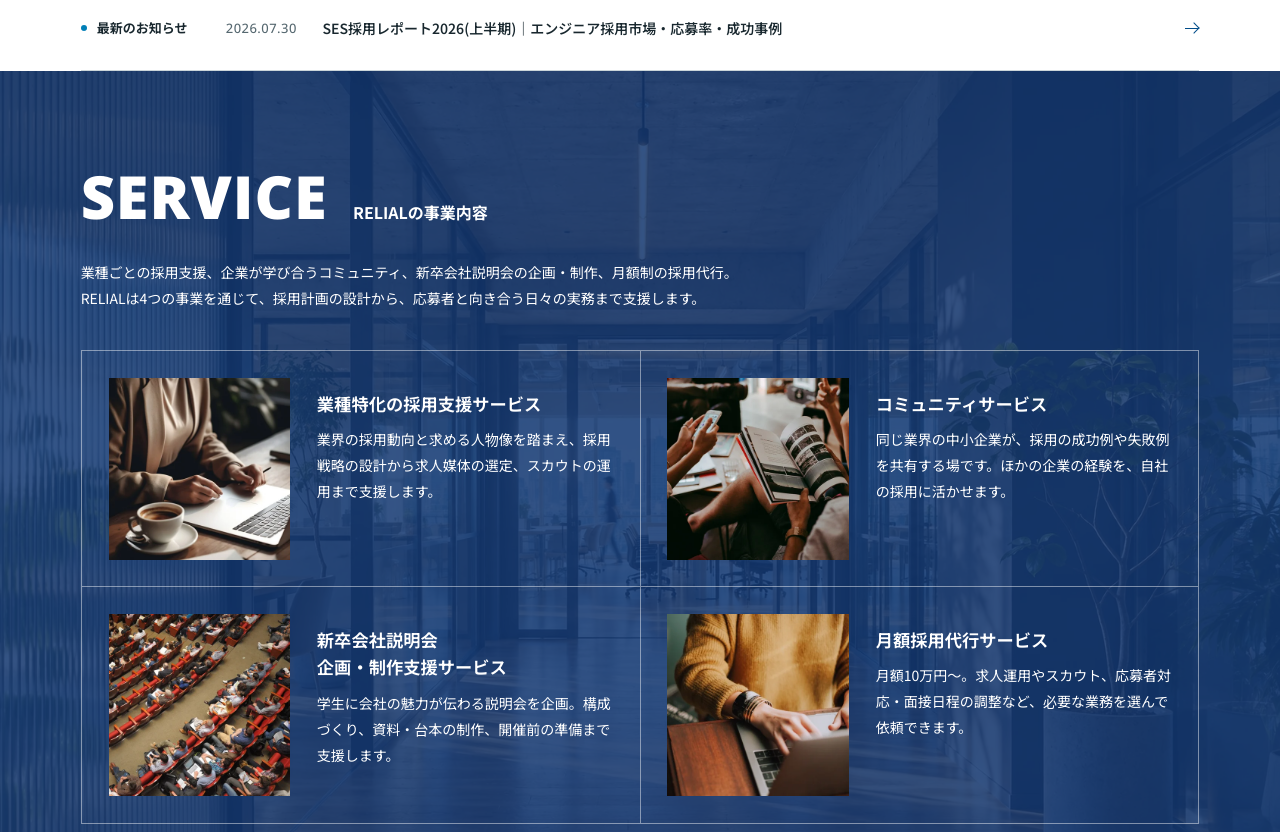
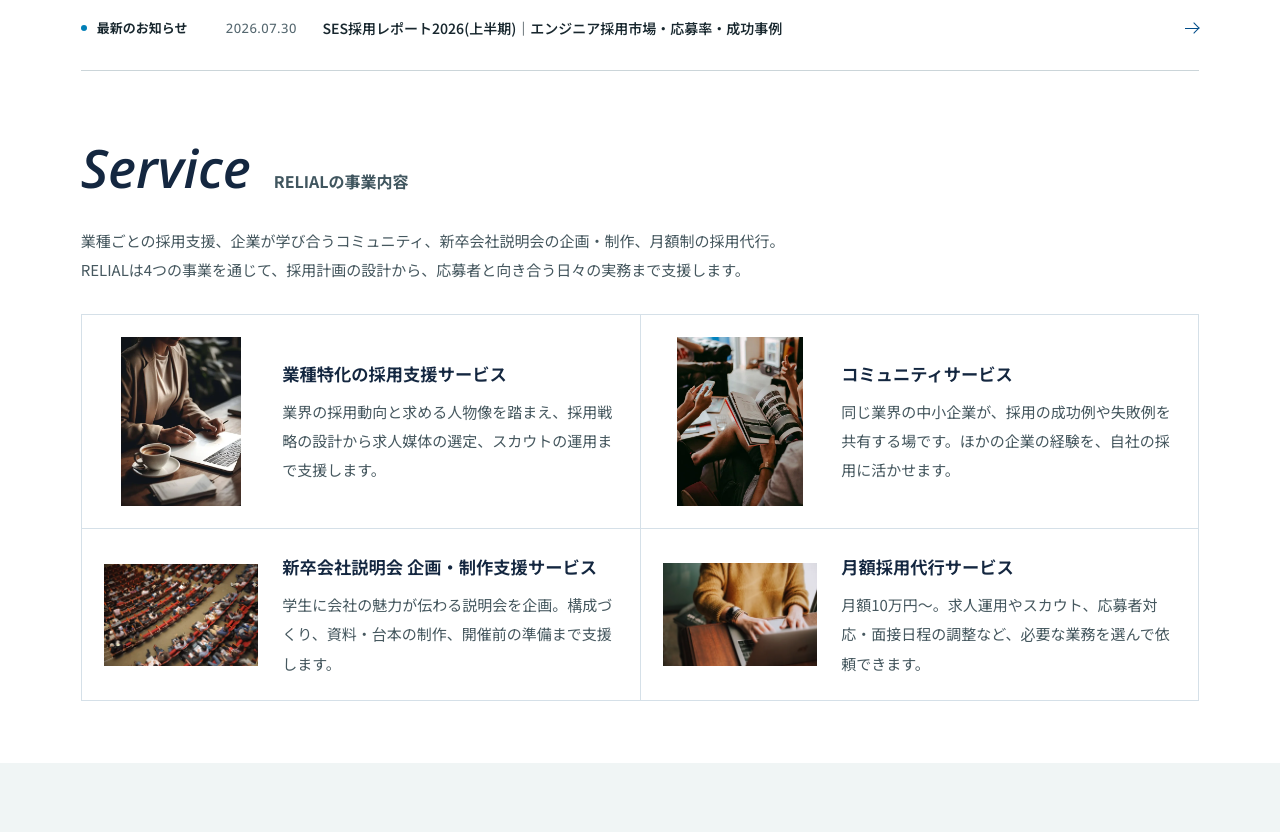
Before and after one commit to infoquestcrew-ui/relial-ui, a plain HTML site: page index.html in a window 1280 px wide. Shown: the part 733-1565 px from the top of the page. Drawn offline with Linux system fonts and the light colour scheme; animation ran at ten frames a second; a web font is replaced by a local one.

Commit message:
Refresh the home services palette, photo framing and typography

```diff
--- a/home.css
+++ b/home.css
@@ -250,7 +250,8 @@ html:not([data-opening]) .flow-settled { mask: none; }
 .home-title { display: flex; align-items: baseline; flex-wrap: wrap; column-gap: clamp(14px, 1.8vw, 26px); row-gap: 8px; line-height: 1; }
 .home-title > :first-child { font: italic 600 clamp(42px, 4.2vw, 53px)/1.35 var(--en); letter-spacing: normal; }
 .home-title > :last-child { padding-left: 13px; border-left: 1px solid #9db0b8; color: #40565f; font-size: 16px; font-weight: 700; line-height: 1.6; letter-spacing: normal; }
-.heading-line > p { max-width: 29em; color: var(--home-text); font-size: 15px; line-height: 1.95; }
+.heading-line > p { max-width: 29em; }
+.heading-line > p, .services-intro, .services-grid p { color: var(--home-text); font-size: 15px; line-height: 1.95; }
 .notice-list { list-style: none; }
 
 .home-results { padding-block: clamp(64px, 6.5vw, 107px); background: var(--home-paper); }
@@ -281,7 +282,8 @@ html:not([data-opening]) .flow-settled { mask: none; }
 .report-art b span { margin-left: .15em; font-weight: 370; }
 .report-art strong { display: block; padding-top: 7px; border-top: 1px solid rgb(255 255 255 / 63%); font-size: 14px; letter-spacing: .12em; }
 .report-info { position: relative; padding: 17px 26px 0 0; }
-.report-info h3 { margin-top: 9px; font-size: clamp(17px, 1.35vw, 22px); font-weight: 650; line-height: 1.75; }
+.report-info h3 { margin-top: 9px; }
+.report-info h3, .services-grid h3 { font-size: clamp(17px, 1.35vw, 22px); font-weight: 650; line-height: 1.75; }
 .report-info > .arrow { position: absolute; bottom: 9px; right: 1px; }
 .notice-meta { display: flex; flex-wrap: wrap; align-items: center; gap: 12px; }
 .notice-meta > span { font-size: 11px; padding: 2px 9px; line-height: 1.6; color: #425861; background: #eef3f4; }
@@ -346,7 +348,8 @@ html:not([data-opening]) .flow-settled { mask: none; }
   .home-wire a .arrow { position: absolute; top: 50%; right: 1px; }
   .home-space { padding-block: 63px; }
   .heading-line { flex-wrap: wrap; gap: 19px; margin-bottom: 25px; }
-  .heading-line > p { max-width: 35em; font-size: 14px; }
+  .heading-line > p { max-width: 35em; }
+  .heading-line > p, .services-intro, .services-grid p { font-size: 14px; }
   .home-title > :first-child { font-size: 36px; }
   .home-title > :last-child { font-size: 14px; padding-left: 10px; }
   .record-grid { padding-top: 18px; }
--- a/index.html
+++ b/index.html
@@ -27,8 +27,8 @@
       })();
     </script>
     <link rel="preload" as="font" type="font/woff2" href="assets/fonts/noto-sans-jp-ui.woff2" crossorigin>
-    <link rel="stylesheet" href="site.css?v=16">
-    <link rel="stylesheet" href="home.css?v=11">
+    <link rel="stylesheet" href="site.css?v=17">
+    <link rel="stylesheet" href="home.css?v=12">
     <script src="site.js?v=5" defer></script>
     <script src="home.js?v=8" defer></script>
   </head>
@@ -153,13 +153,16 @@
 
       <section class="home-services" id="service" aria-labelledby="service-title" data-cursor-glow>
         <div data-reveal>
-          <h2 class="services-title" id="service-title"><span lang="en" aria-hidden="true">SERVICE</span><span>RELIALの事業内容</span></h2>
+          <h2 class="home-title" id="service-title"><span lang="en" aria-hidden="true">Service</span><span>RELIALの事業内容</span></h2>
           <p class="services-intro">業種ごとの採用支援、企業が学び合うコミュニティ、新卒会社説明会の企画・制作、月額制の採用代行。<br class="on-wide">RELIALは4つの事業を通じて、採用計画の設計から、応募者と向き合う日々の実務まで支援します。</p>
         </div>
         <ul class="services-grid" data-reveal>
           <li>
             <a href="services.html" aria-labelledby="service-industry-name">
-              <img src="assets/service-industry.webp" width="480" height="480" loading="lazy" decoding="async" alt="">
+              <picture>
+                <source media="(max-width: 768px)" srcset="assets/service-industry.webp" width="480" height="480">
+                <img src="assets/service-industry-full.webp" width="453" height="640" loading="lazy" decoding="async" alt="">
+              </picture>
               <div>
                 <h3 id="service-industry-name">業種特化の採用支援サービス</h3>
                 <p>業界の採用動向と求める人物像を踏まえ、採用戦略の設計から求人媒体の選定、スカウトの運用まで支援します。</p>
@@ -168,7 +171,10 @@
           </li>
           <li>
             <a href="community.html" aria-labelledby="service-community-name">
-              <img src="assets/service-community.webp" width="480" height="480" loading="lazy" decoding="async" alt="">
+              <picture>
+                <source media="(max-width: 768px)" srcset="assets/service-community.webp" width="480" height="480">
+                <img src="assets/service-community-full.webp" width="480" height="640" loading="lazy" decoding="async" alt="">
+              </picture>
               <div>
                 <h3 id="service-community-name">コミュニティサービス</h3>
                 <p>同じ業界の中小企業が、採用の成功例や失敗例を共有する場です。ほかの企業の経験を、自社の採用に活かせます。</p>
@@ -177,7 +183,10 @@
           </li>
           <li>
             <a href="graduate-events.html" aria-labelledby="service-graduates-name">
-              <img src="assets/service-graduates.webp" width="480" height="480" loading="lazy" decoding="async" alt="">
+              <picture>
+                <source media="(max-width: 768px)" srcset="assets/service-graduates.webp" width="480" height="480">
+                <img src="assets/service-graduates-full.webp" width="640" height="426" loading="lazy" decoding="async" alt="">
+              </picture>
               <div>
                 <h3 id="service-graduates-name"><span class="phrase">新卒会社説明会</span> <span class="phrase">企画・制作支援サービス</span></h3>
                 <p>学生に会社の魅力が伝わる説明会を企画。構成づくり、資料・台本の制作、開催前の準備まで支援します。</p>
@@ -186,7 +195,10 @@
           </li>
           <li>
             <a href="monthly-rpo.html" aria-labelledby="service-monthly-name">
-              <img src="assets/service-monthly.webp" width="480" height="480" loading="lazy" decoding="async" alt="">
+              <picture>
+                <source media="(max-width: 768px)" srcset="assets/service-monthly.webp" width="480" height="480">
+                <img src="assets/service-monthly-full.webp" width="640" height="427" loading="lazy" decoding="async" alt="">
+              </picture>
               <div>
                 <h3 id="service-monthly-name">月額採用代行サービス</h3>
                 <p>月額10万円〜。求人運用やスカウト、応募者対応・面接日程の調整など、必要な業務を選んで依頼できます。</p>
--- a/site.css
+++ b/site.css
@@ -1817,55 +1817,44 @@ body.menu-open { overflow: hidden; }
 
 /* The four services on the home page */
 .home-services {
-  padding-block: clamp(64px, 7.4vw, 112px);
-  color: white;
-  background-color: var(--ink);
-  background-color: color-mix(in srgb, var(--ink) 63%, var(--blue));
-}
-.home-services::before {
-  content: "";
-  position: absolute;
-  inset: 0;
-  z-index: -2;
-  background: url("assets/office.webp") center 46% / cover no-repeat;
-  opacity: .14;
-  pointer-events: none;
-}
-.services-title { display: flex; align-items: baseline; flex-wrap: wrap; gap: 8px clamp(18px, 2vw, 32px); }
-.services-title [lang] {
-  font: 800 clamp(46px, 4.65vw, 74px)/1 var(--en);
-  letter-spacing: .015em;
-}
-.services-title > :last-child { font: 700 clamp(16px, 1.25vw, 20px)/1.6 var(--jp); }
-.services-intro { margin-top: clamp(24px, 2.6vw, 40px); font-size: clamp(14px, 1.08vw, 17px); line-height: 1.9; }
+  padding-block: clamp(54px, 4.8vw, 80px);
+  color: var(--ink);
+  background: white;
+}
+.home-services .home-title > :last-child { padding-left: 0; border-left: 0; }
+.services-intro { margin-top: clamp(18px, 1.7vw, 26px); }
 .services-grid {
   display: grid;
   grid-template-columns: repeat(2, minmax(0, 1fr));
-  margin-top: clamp(28px, 3vw, 48px);
+  margin-top: clamp(24px, 2.3vw, 36px);
   list-style: none;
-  border: solid color-mix(in srgb, currentColor 45%, transparent);
+  border: solid var(--rule);
   border-width: 1px 0 0 1px;
 }
 .services-grid > li {
   min-width: 0;
-  border: solid color-mix(in srgb, currentColor 45%, transparent);
+  border: solid var(--rule);
   border-width: 0 1px 1px 0;
 }
 .services-grid a {
   display: grid;
-  grid-template-columns: 36% minmax(0, 1fr);
-  align-items: start;
-  gap: clamp(16px, 2.1vw, 34px);
+  grid-template-columns: clamp(98px, 30%, 180px) minmax(0, 1fr);
+  align-items: center;
+  gap: clamp(16px, 1.9vw, 30px);
   height: 100%;
-  padding: clamp(18px, 2.1vw, 34px);
-}
-.services-grid img { width: 100%; height: auto; aspect-ratio: 1; object-fit: contain; background: white; }
-.services-grid a > div { padding-top: clamp(4px, .9vw, 16px); }
-.services-grid h3 { font: 650 clamp(17px, 1.35vw, 22px)/1.6 var(--jp); word-break: auto-phrase; }
-.services-grid p { margin-top: 10px; font-size: clamp(14px, 1.03vw, 16px); line-height: 1.85; }
-.services-grid a:focus-visible { outline: 2px solid currentColor; outline-offset: -5px; }
+  padding: clamp(18px, 1.75vw, 28px);
+}
+.services-grid picture {
+  display: flex;
+  justify-content: center;
+  min-width: 0;
+}
+.services-grid img { width: auto; max-height: clamp(135px, 13.2vw, 190px); }
+.services-grid h3 { word-break: auto-phrase; }
+.services-grid p { margin-top: 8px; }
+.services-grid a:focus-visible { outline: 2px solid var(--blue); outline-offset: -5px; }
 @media (hover: hover) {
-  .services-grid a:hover { background: rgb(255 255 255 / 8%); }
+  .services-grid a:hover { background: var(--pale); color: var(--blue); }
   .services-grid a:hover h3 { text-decoration: underline; text-underline-offset: .24em; }
 }
 @media (prefers-reduced-motion: no-preference) {
@@ -1873,17 +1862,13 @@ body.menu-open { overflow: hidden; }
 }
 @media (max-width: 768px) {
   .home-services { padding-block: 54px; }
-  .services-title { display: grid; justify-items: start; gap: 7px; }
-  .services-title [lang] { font-size: 44px; }
+  .home-services .home-title { flex-direction: column; align-items: flex-start; gap: 7px; }
   .services-intro { margin-top: 21px; }
   .services-grid { grid-template-columns: minmax(0, 1fr); margin-top: 26px; }
-  .services-grid a { grid-template-columns: clamp(68px, 22vw, 130px) minmax(0, 1fr); gap: clamp(12px, 4vw, 24px); padding: clamp(14px, 4.5vw, 24px); }
-  .services-grid a > div { padding-top: 0; }
-  .services-grid h3 { font-size: 16px; }
-  .services-grid p { margin-top: 6px; font-size: 13px; line-height: 1.8; }
+  .services-grid a { grid-template-columns: clamp(68px, 22vw, 130px) minmax(0, 1fr); align-items: start; gap: clamp(12px, 4vw, 24px); padding: clamp(14px, 4.5vw, 24px); }
+  .services-grid img { width: 100%; max-height: none; }
+  .services-grid p { margin-top: 6px; }
 }
 @media print {
-  .home-services { color: var(--ink); background: white; }
-  .home-services::before { display: none; }
   .services-grid > li { break-inside: avoid; }
 }
```
Also changed, not shown: assets/service-community-full.webp (added), assets/service-graduates-full.webp (added), assets/service-industry-full.webp (added), assets/service-monthly-full.webp (added), 1 other file.
